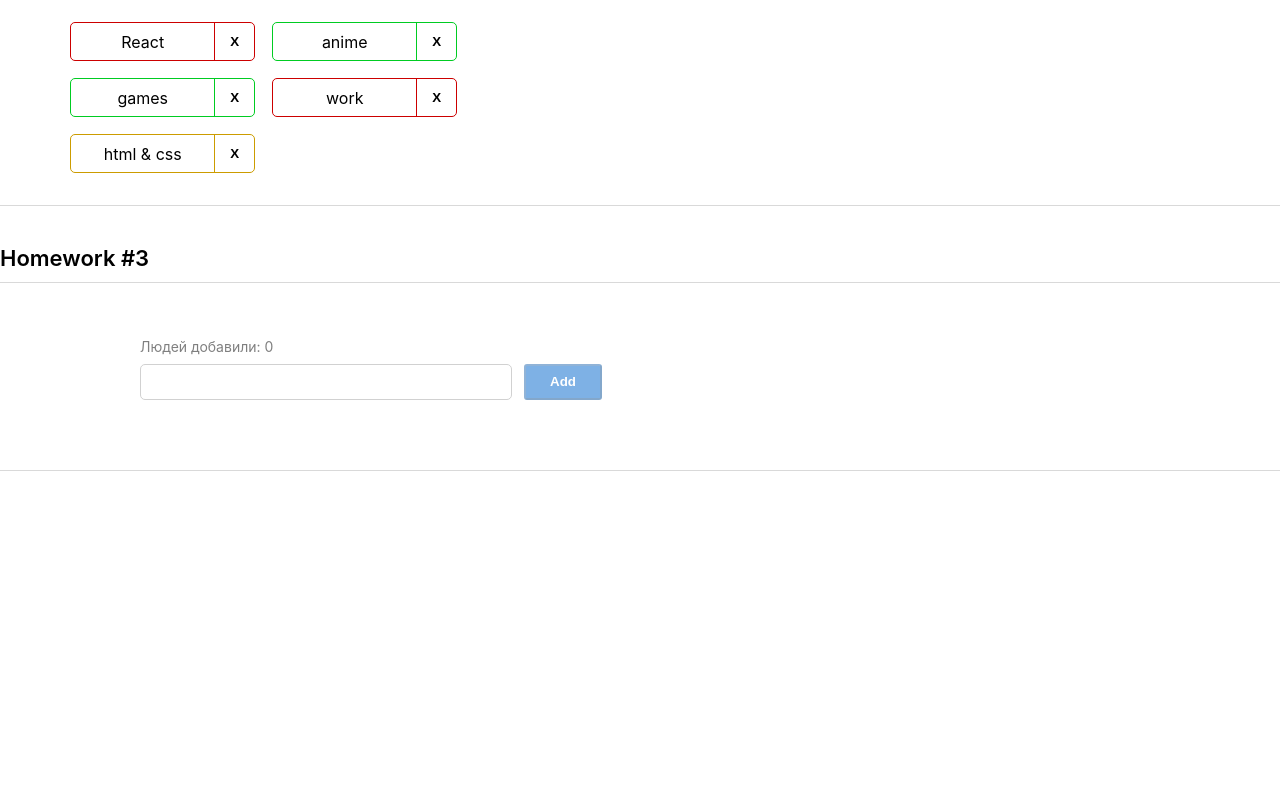
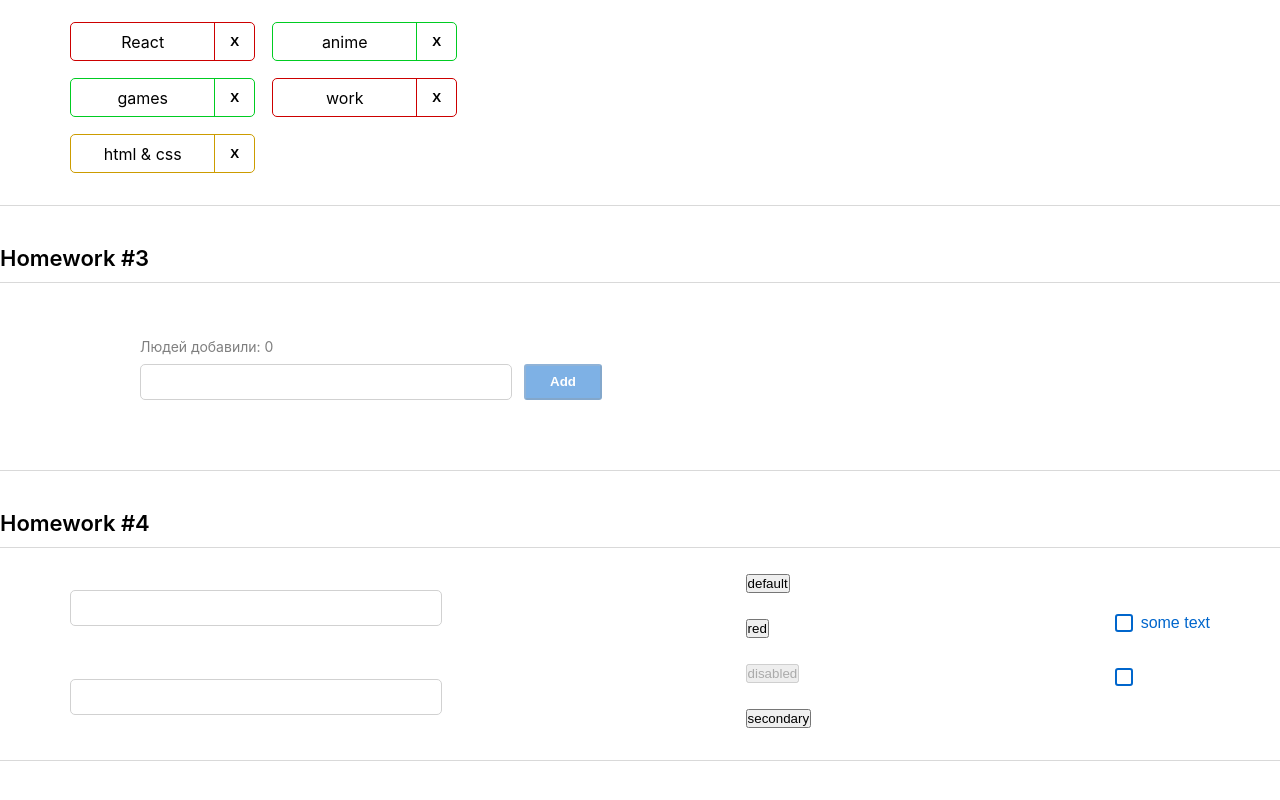
Before and after one commit to lufamukr/tuesday, a React (Create React App) app: page / in a window 1280 px wide. Shown: the part 533-1333 px from the top of the page. Before the commit the page ends 1043 px from the top, so only its background shows below. Built offline with nearby package versions, Linux system fonts and the light colour scheme.

Commit message:
begin hw4

```diff
--- a/src/s1-main/App.tsx
+++ b/src/s1-main/App.tsx
@@ -3,6 +3,7 @@ import s from './App.module.css'
 import HW1 from '../s2-homeworks/hw01/HW1'
 import HW2 from '../s2-homeworks/hw02/HW2'
 import HW3 from '../s2-homeworks/hw03/HW3'
+import HW4 from '../s2-homeworks/hw04/HW4'
 
 function App() {
     return (
@@ -11,7 +12,7 @@ function App() {
             {/*раскомментировать по ходу выполнения*/}
             <HW2/>
             <HW3/>
-            {/*<HW4/>*/}
+            <HW4/>
 
             {/*при выполнении дз 5 и более - закомментировать здесь дз 1-4, так как они есть внутри дз 5*/}
             {/*<HW5/>*/}
--- a/src/s2-homeworks/hw04/common/c1-SuperInputText/SuperInputText.module.css
+++ b/src/s2-homeworks/hw04/common/c1-SuperInputText/SuperInputText.module.css
@@ -1,20 +1,35 @@
 .input:focus {
+  cursor: context-menu;
 }
 
 .input {
+  border: 1px solid rgba(209, 209, 209, 0.2);
+  width: 372px;
+  height: 36px;
+  outline: none;
+  border-radius: 5px;
 }
 
 .inputWrapper {
+  display: flex;
+  flex-direction: column-reverse;
+  gap: 5px;
 }
 
 .superInput {
+  border: 1px solid rgba(209, 209, 209, 1);
 }
 
 .errorInput {
+  border: 1px solid rgba(204, 20, 57, 1);
 }
 
 .errorInput:focus {
+  cursor: pointer;
 }
 
 .error {
+  font-size: 10px;
+  line-height: 12px;
+  color: rgba(204, 20, 57, 1);
 }
--- a/src/s2-homeworks/hw04/common/c2-SuperButton/SuperButton.tsx
+++ b/src/s2-homeworks/hw04/common/c2-SuperButton/SuperButton.tsx
@@ -18,10 +18,10 @@ const SuperButton: React.FC<SuperButtonPropsType> = (
     }
 ) => {
     const finalClassName = s.button
-        // + (disabled
-        //         ? ...
-        //         : xType === 'red'
-        //             ? ...
+        + (disabled
+                ? '' + s.disabled
+                : xType === 'red')
+                    // ? ...
         + (className ? ' ' + className : '') // задачка на смешивание классов
 
     return (
```
